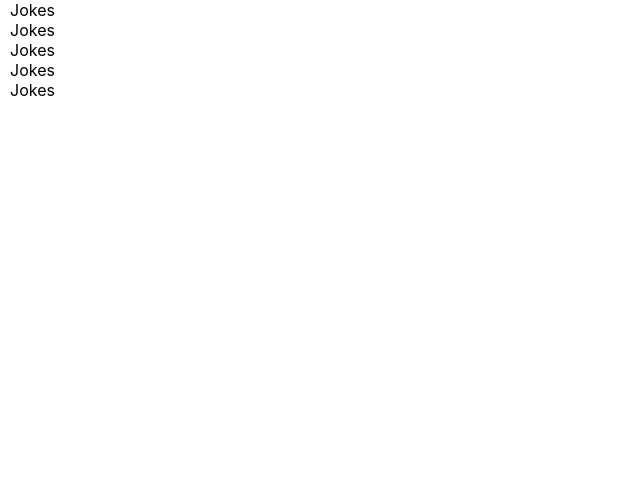
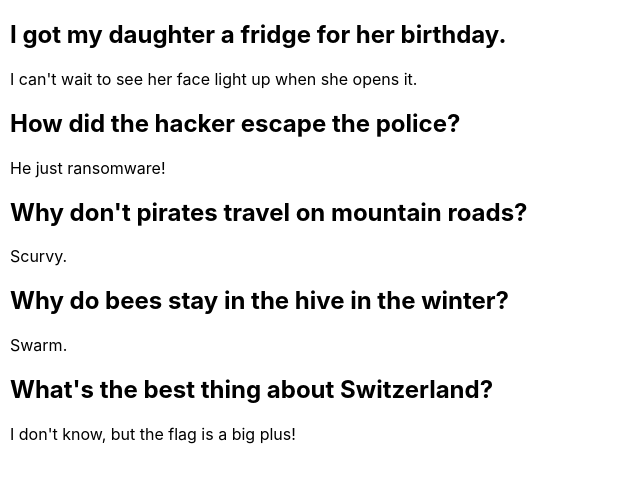
Before and after one commit to IsmailMuhammed2019/conditional_rendering, a React (Create React App) app: page / in a window 1280 px wide. Shown: the top 482 px of the page, without its empty margins (0-640 px from the left). Built offline with nearby package versions, Linux system fonts and the light colour scheme.

Commit message:
update Jokes file with props attributes from app.js

```diff
--- a/src/Jokes.js
+++ b/src/Jokes.js
@@ -1,9 +1,11 @@
 import React from 'react'
-import data from './data'
 
-const Jokes = () => {
+const Jokes = (props) => {
   return (
-    <div>Jokes</div>
+    <div>
+      <h2>{props.title}</h2>
+      <p>{props.punchline}</p>
+    </div>
   )
 }
 
```
